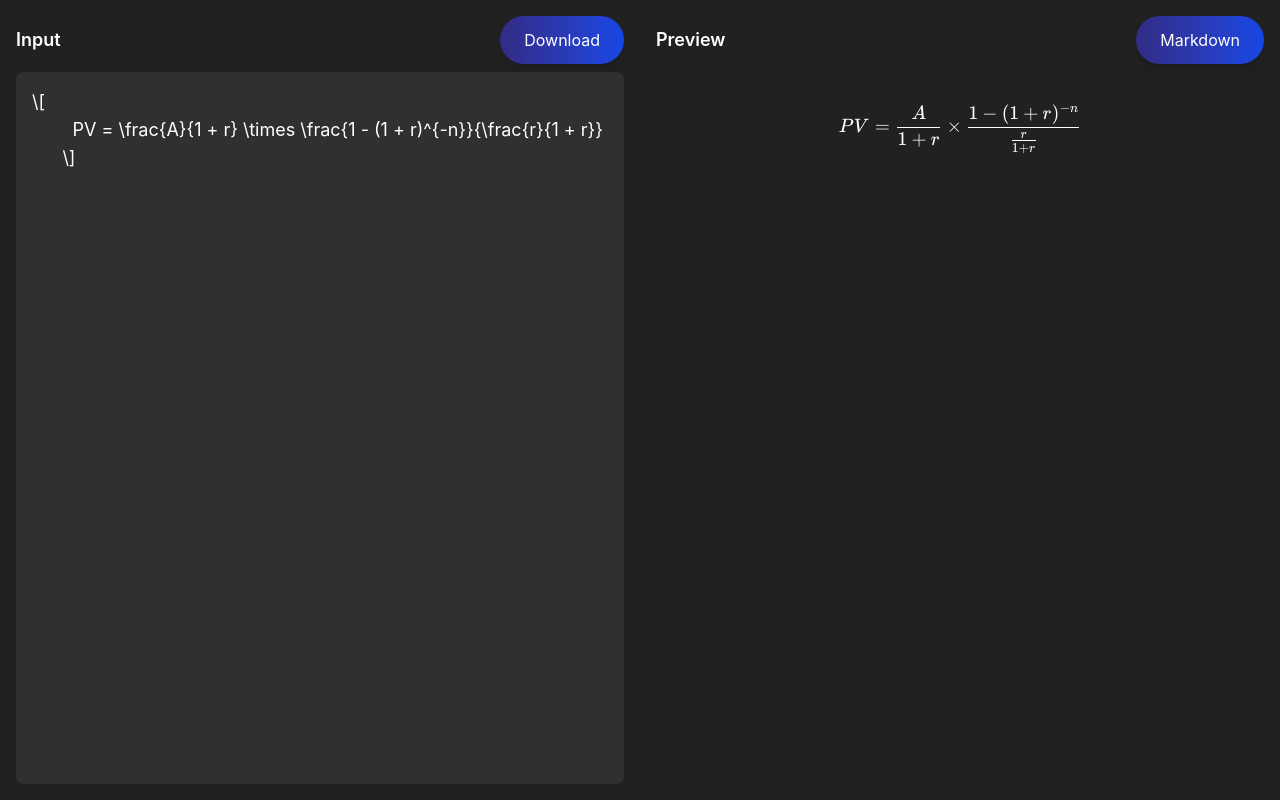
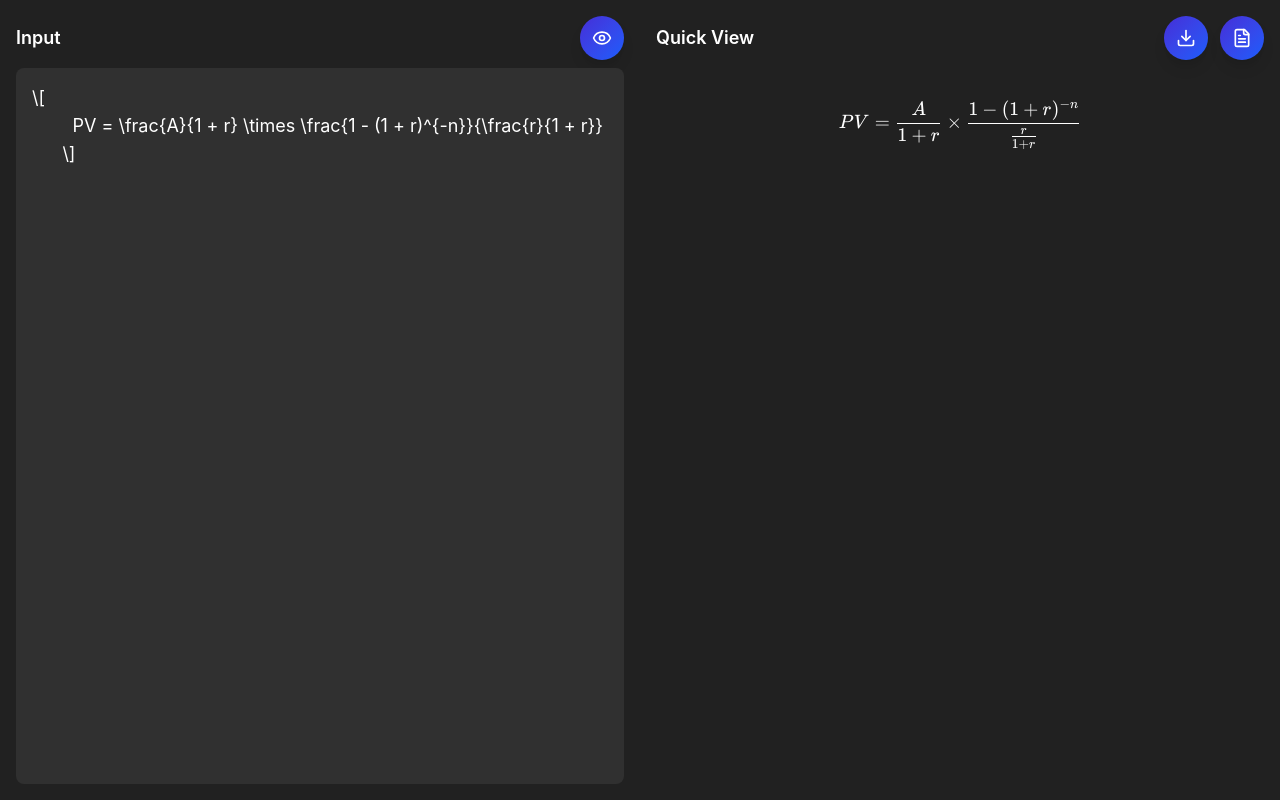
Before and after one commit to talpx0/GPT-Editor, a React (Vite) app: page / in a window 1280 px wide. Built offline with nearby package versions, Linux system fonts and the light colour scheme.

Commit message:
big update

```diff
--- a/package.json
+++ b/package.json
@@ -8,13 +8,17 @@
     "@tailwindcss/vite": "^4.0.6",
     "@vitejs/plugin-react": "^4.3.4",
     "cra-template-typescript": "1.2.0",
+    "framer-motion": "^12.7.4",
     "html2pdf": "^0.0.11",
+    "lucide-react": "^0.501.0",
     "mathjax-react": "^2.0.1",
     "react": "^18.2.0",
+    "react-copy-to-clipboard": "^5.1.0",
     "react-dom": "^18.2.0",
     "react-katex": "^3.0.1",
     "react-markdown": "^9.0.3",
     "react-router": "^7.1.5",
+    "react-router-dom": "^7.5.1",
     "rehype-katex": "^7.0.1",
     "remark-gfm": "^4.0.1",
     "remark-math": "^6.0.0",
--- a/src/App.tsx
+++ b/src/App.tsx
@@ -1,9 +1,10 @@
-import React from "react";
-import { NavLink } from "react-router";
+import React, { useRef } from "react";
 import useMarkdownStore from "./store.tsx";
-import { formatMathExpressions } from "./tools/formatter.ts";
-
+import { formatMathExpressions} from "./tools/formatter.ts";
 import MarkdownRenderer from "./tools/MarkdownRenderer.tsx";
+import { IconButton } from "./tools/IconButton.tsx";
+import { Download, Eye, FileText } from "lucide-react";
+import useScrollSync from "./hook/useScrollSync.tsx";
 
 
 const downloadMarkdown = (content: string) => {
@@ -21,38 +22,60 @@ const downloadMarkdown = (content: string) => {
 
 
 const SplitView = () => {
-  const { markdown, setMarkdown } = useMarkdownStore();
-  const formattedContent = formatMathExpressions(markdown);
+  const { markdownText, setMarkdown } = useMarkdownStore();
+  const formattedContent = formatMathExpressions(markdownText);
+
+
+  const inputRef = useRef<HTMLTextAreaElement>(null);
+  const previewRef = useRef<HTMLDivElement>(null);
+
+  useScrollSync(inputRef, previewRef);
 
   return (
     <div className="flex h-screen">
+      {/* ✏️ INPUT */}
       <div className="w-1/2 flex flex-col p-4">
         <div className="flex justify-between items-center pb-2">
           <h2 className="text-white text-lg font-semibold">Input</h2>
-          <NavLink
-            to={'/download'}
-            className="px-6 py-3 text-white bg-gradient-to-r from-indigo-900 to-blue-700 rounded-full shadow-lg transition-all duration-300 ease-in-out hover:from-blue-700 hover:to-indigo-900 hover:shadow-blue-500/50 active:scale-95 focus:outline-none focus:ring-2 focus:ring-blue-400/70"
-          >
-            Download
-          </NavLink>
+          <IconButton as="nav" to="/download" icon={Eye} label="Preview" />
         </div>
+
         <textarea
-          value={markdown}
+          ref={inputRef}
+          value={markdownText}
           onChange={(e) => setMarkdown(e.target.value)}
-          className="flex-grow text-white text-lg rounded-lg p-4 resize-none outline-none bg-[#303030]"
+          className="flex-grow text-white bg-[#303030] rounded-lg p-4 text-lg
+                     resize-none outline-none overflow-auto"
         />
       </div>
-      <div className="w-1/2 flex flex-col p-4  overflow-hidden">
+
+
+      <div className="w-1/2 flex flex-col p-4 overflow-hidden">
         <div className="flex justify-between items-center pb-2">
-          <h2 className="text-white text-lg font-semibold">Preview</h2>
-          <button
-            onClick={()=>downloadMarkdown(formattedContent)}
-              className="px-6 py-3 text-white bg-gradient-to-r from-indigo-900 to-blue-700 rounded-full shadow-lg transition-all duration-300 ease-in-out hover:from-blue-700 hover:to-indigo-900 hover:shadow-blue-500/50 active:scale-95 focus:outline-none focus:ring-2 focus:ring-blue-400/70"
-            >
-              Markdown
-          </button>
+          <h2 className="text-white text-lg font-semibold">Quick View</h2>
+          <div className="flex gap-3">
+            <IconButton
+              onClick={() => downloadMarkdown(formattedContent)}
+              icon={Download}
+              label="Download markdown"
+            />
+            <IconButton
+              as="nav"
+              to="/markdown"
+              icon={FileText}
+              label="Raw markdown"
+            />
+          </div>
         </div>
-          <MarkdownRenderer content={formattedContent} className={"flex-grow p-4 text-white rounded-lg prose prose-invert max-w-none overflow-auto"} />
+
+
+        <div
+          ref={previewRef}
+          className="flex-grow p-4 text-white rounded-lg prose prose-invert
+                     max-w-none overflow-auto" /* important: overflow-auto */
+        >
+          <MarkdownRenderer content={formattedContent} />
+        </div>
       </div>
     </div>
   );
--- /dev/null
+++ b/src/hook/useScrollSync.tsx
@@ -0,0 +1,24 @@
+import { useEffect } from "react";
+
+const useScrollSync =(
+  masterRef: React.RefObject<any>|null,
+  slaveRef: React.RefObject<any>|null
+)=> {
+  useEffect(() => {
+    const master = masterRef?.current;
+    const slave = slaveRef?.current;
+    if (!master || !slave) return;
+
+    const sync = () => {
+      const ratio =
+        master.scrollTop / (master.scrollHeight - master.clientHeight || 1);
+      slave.scrollTop =
+        ratio * (slave.scrollHeight - slave.clientHeight);
+    };
+
+    master.addEventListener("scroll", sync, { passive: true });
+    return () => master.removeEventListener("scroll", sync);
+  }, [masterRef, slaveRef]);
+}
+
+export default useScrollSync
--- a/src/index.css
+++ b/src/index.css
@@ -36,3 +36,9 @@ body {
 ::-webkit-scrollbar-corner {
   background: #1e1e1e; /* Match the background */
 }
+
+
+pre {
+  white-space: pre-wrap;   /* keep \n but allow wrapping */
+  word-break: break-word;  /* break really‑long “words” */
+}
--- a/src/index.tsx
+++ b/src/index.tsx
@@ -5,6 +5,7 @@ import App from './App.tsx';
 import { BrowserRouter, Route, Routes } from "react-router";
 import Download from './page/Download.tsx';
 import "katex/dist/katex.min.css";
+import  MarkdownPage  from './page/Markdown.tsx';
 
 const root = ReactDOM.createRoot(
   document.getElementById('root') as HTMLElement
@@ -15,6 +16,7 @@ root.render(
       <Routes>
         <Route path="/" element={<App />} />
         <Route path="/download" element={<Download />} />
+        <Route path='/markdown' element={<MarkdownPage />} />
       </Routes>
   </BrowserRouter>
   </React.StrictMode>
--- a/src/page/Download.tsx
+++ b/src/page/Download.tsx
@@ -5,9 +5,9 @@ import { formatMathExpressions } from "../tools/formatter";
 import { useLocation } from "react-router";
 
 
-const Download = () => {
-    const { markdown } = useMarkdownStore();
-    const formattedContent = formatMathExpressions(markdown);
+const DownloadPage = () => {
+    const { markdownText } = useMarkdownStore();
+    const formattedContent = formatMathExpressions(markdownText);
     const location = useLocation();
 
     useEffect(() => {
@@ -30,4 +30,4 @@ const Download = () => {
     );
 };
 
-export default Download;
+export default DownloadPage;
--- /dev/null
+++ b/src/page/Markdown.tsx
@@ -0,0 +1,17 @@
+import React from "react"
+import useMarkdownStore from "../store";
+import CodeBlock from "../tools/CodeBlock";
+
+
+
+const MarkdownPage = () => {
+    const { markdownText } = useMarkdownStore();
+
+    return (
+        <div className="flex justify-center h-screen py-12">
+                <CodeBlock>{markdownText}</CodeBlock>
+        </div>
+    );
+};
+
+export default MarkdownPage;
--- a/src/store.tsx
+++ b/src/store.tsx
@@ -3,7 +3,7 @@ import { persist } from 'zustand/middleware';
 
 // Define the state type
 interface MarkdownState {
-  markdown: string;
+  markdownText: string;
   setMarkdown: (newMarkdown: string) => void;
 }
 
@@ -11,10 +11,10 @@ interface MarkdownState {
 const useMarkdownStore = create<MarkdownState>()(
   persist(
     (set) => ({
-      markdown: String.raw`\[
+      markdownText: String.raw`\[
         PV = \frac{A}{1 + r} \times \frac{1 - (1 + r)^{-n}}{\frac{r}{1 + r}}
       \]`,
-      setMarkdown: (newMarkdown) => set({ markdown: newMarkdown }),
+      setMarkdown: (newMarkdown) => set({ markdownText: newMarkdown }),
     }),
     {
       name: 'markdown-storage', // Storage key
--- /dev/null
+++ b/src/tools/CodeBlock.tsx
@@ -0,0 +1,35 @@
+import React, { useState } from "react";
+import { CopyToClipboard } from "react-copy-to-clipboard";
+
+const CodeBlock = ({ children }: { children: string }) => {
+  const [copied, setCopied] = useState(false);
+
+  return (
+    <div className="relative max-w-4xl overflow-auto bg-gray-900 rounded-md">
+      <div
+        className="sticky top-0 left-0 z-10      /* glue */
+                   flex items-center justify-between px-4 py-2
+                   border-b border-gray-700       /* subtle separator */
+                   bg-gray-900"
+      >  <span className="flex gap-2">
+          <span className="h-3 w-3 rounded-full bg-red-500" />
+          <span className="h-3 w-3 rounded-full bg-yellow-500" />
+          <span className="h-3 w-3 rounded-full bg-green-500" />
+        </span>
+        <CopyToClipboard text={children} onCopy={() => setCopied(true)}>
+          <button className="rounded-md bg-gray-800 px-3 py-1 text-gray-300 hover:bg-gray-700">
+            {copied ? "Copied!" : "Copy"}
+          </button>
+        </CopyToClipboard>
+      </div>
+
+      {/* (3) scrollable code area */}
+      <pre className="overflow-x-auto p-4 text-sm text-gray-300">
+        <code>{children}</code>
+      </pre>
+    </div>
+  );
+};
+
+
+export default CodeBlock
--- /dev/null
+++ b/src/tools/IconButton.tsx
@@ -0,0 +1,52 @@
+/* IconButton.tsx */
+import { NavLink } from "react-router-dom";
+import { motion } from "framer-motion";           // optional, but fun
+import { LucideIcon } from "lucide-react";
+import React from "react";
+
+type Props = {
+  as?: "nav" | "button";     // defaults to <button>
+  to?: string;               // only for NavLink
+  onClick?: () => void;
+  icon: LucideIcon;
+  label: string;             // for screen readers / tooltips
+};
+
+export const IconButton = ({
+  as = "button",
+  to,
+  onClick,
+  icon: Icon,
+  label,
+}: Props) => {
+  const common =
+    "group inline-flex items-center justify-center h-11 w-11 rounded-full \
+    bg-gradient-to-br from-indigo-700 to-blue-600 shadow-lg transition-all \
+    hover:from-blue-600 hover:to-indigo-700 hover:shadow-blue-500/40 \
+    active:scale-95 focus:outline-none focus:ring-2 focus:ring-blue-400/70";
+
+  const content = (
+    <>
+      {/* <motion> adds a subtle tilt on hover */}
+      <motion.span
+        whileHover={{ rotate: -5 }}
+        whileTap={{ scale: 0.9 }}
+        className="pointer-events-none"
+      >
+        <Icon className="h-5 w-5 text-white" />
+      </motion.span>
+      {/* keep the label for a11y */}
+      <span className="sr-only">{label}</span>
+    </>
+  );
+
+  return as === "nav" ? (
+    <NavLink to={to!} className={common}>
+      {content}
+    </NavLink>
+  ) : (
+    <button onClick={onClick} className={common}>
+      {content}
+    </button>
+  );
+};
--- a/src/tools/MarkdownRenderer.tsx
+++ b/src/tools/MarkdownRenderer.tsx
@@ -9,8 +9,8 @@ const MarkdownRenderer = ({ content, className}:{content: any, className?: strin
     return (
       <ReactMarkdown
         className= {className}
-        remarkPlugins={[remarkMath]}
-        rehypePlugins={[rehypeKatex, remarkGfm]}
+        remarkPlugins={[remarkMath,remarkGfm]}
+        rehypePlugins={[rehypeKatex]}
       >
         {content}
       </ReactMarkdown>
--- a/src/tools/formatter.ts
+++ b/src/tools/formatter.ts
@@ -1,6 +1,7 @@
 
 // Function to reformat LaTeX delimiters in the markdown
 export const formatMathExpressions = (markdownText) => {
+  markdownText = markdownText.replace(/\\\$/g, "＄");
   // Convert block math expressions: \[ ... \] → $$ ... $$
   markdownText = markdownText.replace(/\\\[\s*([\s\S]*?)\s*\\\]/g, (_, expr) => `\n$$\n${expr.trim()}\n$$\n`);
 
```
Also changed, not shown: 2 other files (tests, documents, lock files or other folders).
